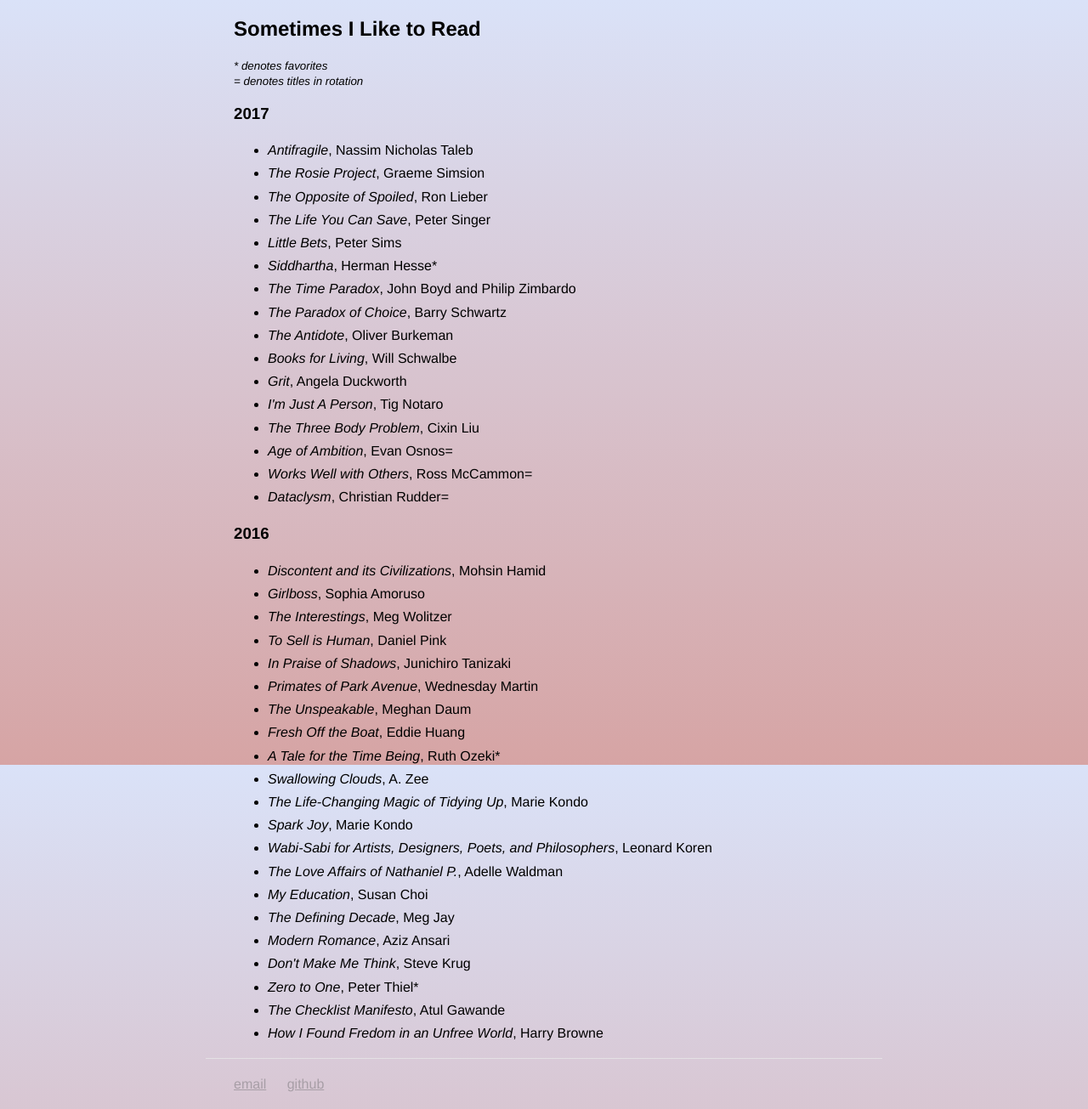
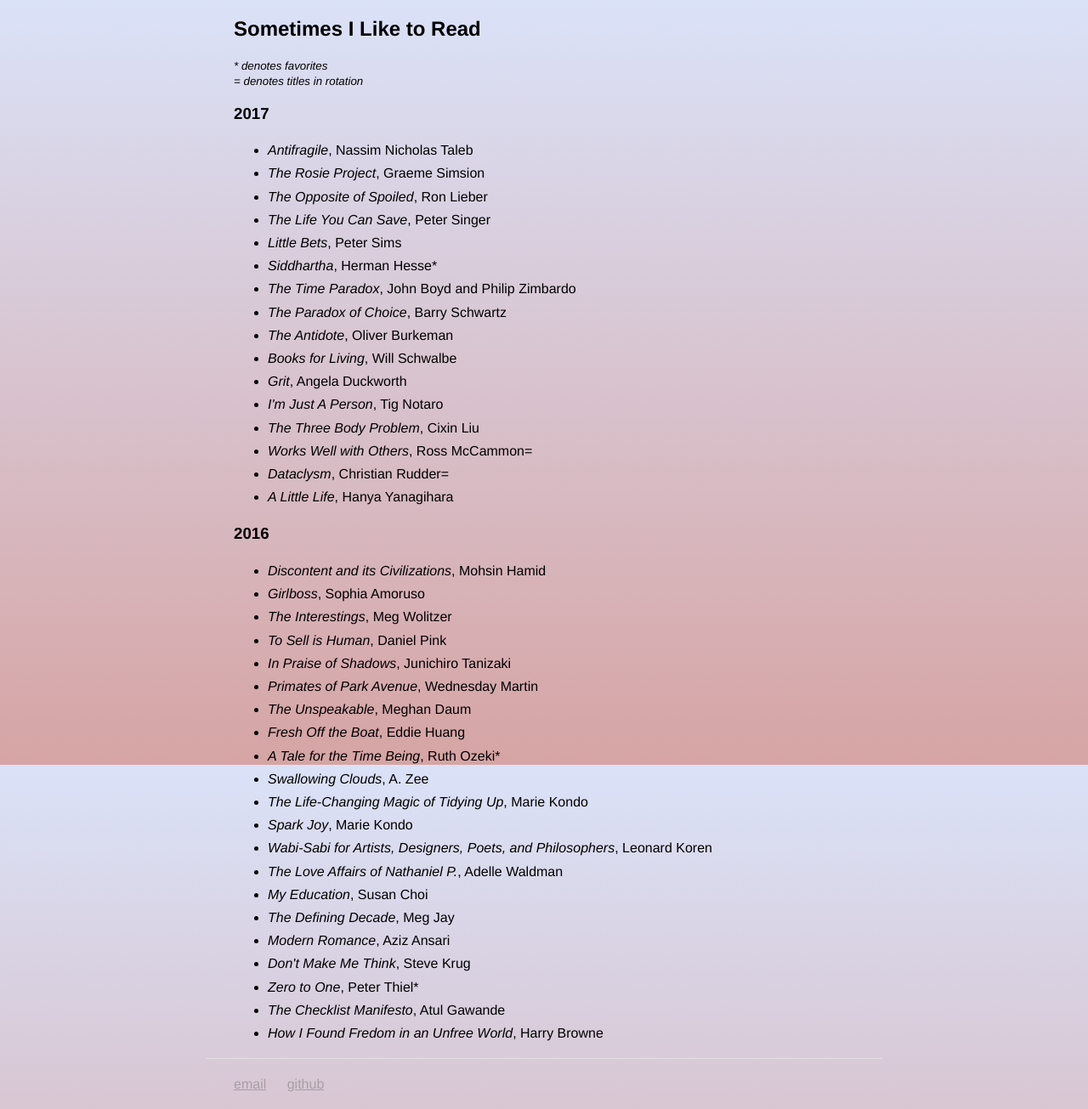
Before and after one commit to eating247/eating247.github.io, a Jekyll site: the page built from books.html, in a window 1280 px wide. Shown: the whole page at 85% size. Built offline with Jekyll 4.4.1, drawn with Linux system fonts in a browser that asks for light colours.

Commit message:
Update book list

```diff
--- a/books.html
+++ b/books.html
@@ -22,9 +22,9 @@ layout: default
   <li><i>Grit</i>, Angela Duckworth</li>
   <li><i>I'm Just A Person</i>, Tig Notaro</li>
   <li><i>The Three Body Problem</i>, Cixin Liu</li>
-  <li><i>Age of Ambition</i>, Evan Osnos=</li>
   <li><i>Works Well with Others</i>, Ross McCammon=</li>
   <li><i>Dataclysm</i>, Christian Rudder=</li>
+  <li><i>A Little Life</i>, Hanya Yanagihara</li>
 </ul>
 
 <h3>2016</h3>
```
